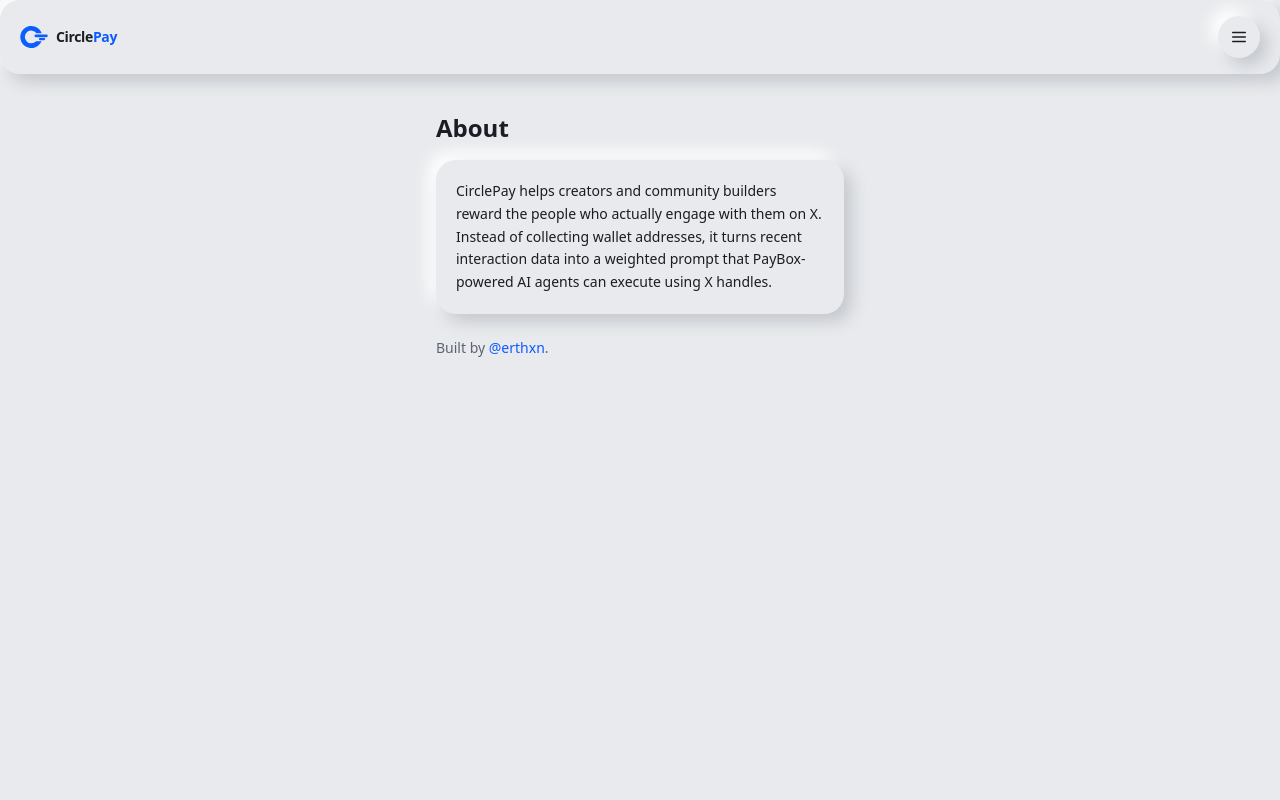
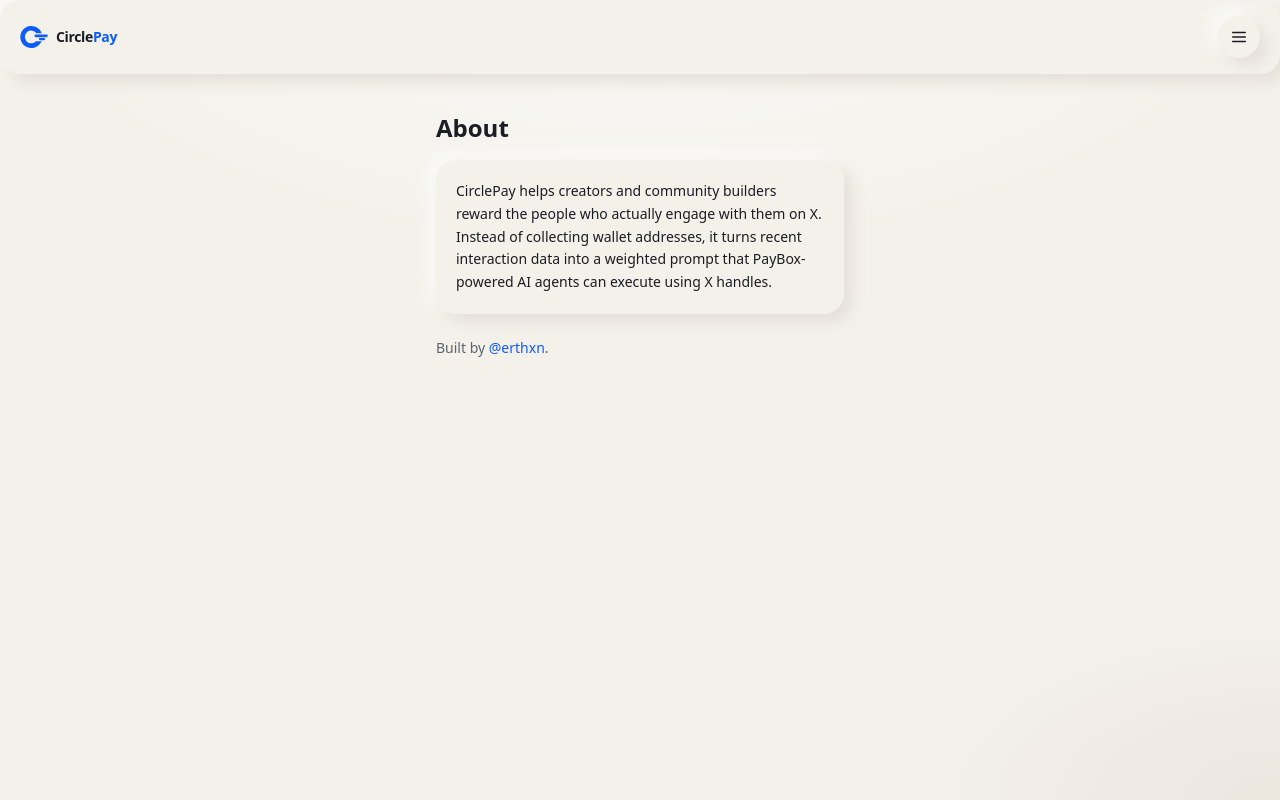
Before and after one commit to erthxn/CirclePay, a Next.js app: page /about in a window 1280 px wide. Built offline with nearby package versions, Linux system fonts and the light colour scheme.

Commit message:
Soft cream neumorphic background only

```diff
--- a/app/globals.css
+++ b/app/globals.css
@@ -3,9 +3,9 @@
 @tailwind utilities;
 
 :root {
-  --bg: #e8eaed;
-  --bg-light: #ffffff;
-  --bg-dark: #c5c8ce;
+  --bg: #f4f1eb;
+  --bg-light: #fbfaf8;
+  --bg-dark: #e4e0d8;
   --text: #1a1d24;
   --text-muted: #5c6370;
   --accent: #0D5CFF;
@@ -24,6 +24,11 @@
 
 body {
   font-family: system-ui, -apple-system, BlinkMacSystemFont, "Segoe UI", sans-serif;
+  background:
+    radial-gradient(1200px 600px at 50% -10%, #fbfaf8 0%, transparent 55%),
+    radial-gradient(800px 400px at 100% 100%, #ebe6de 0%, transparent 50%),
+    #f4f1eb;
+  min-height: 100vh;
 }
 
 .neu-raised {
```
